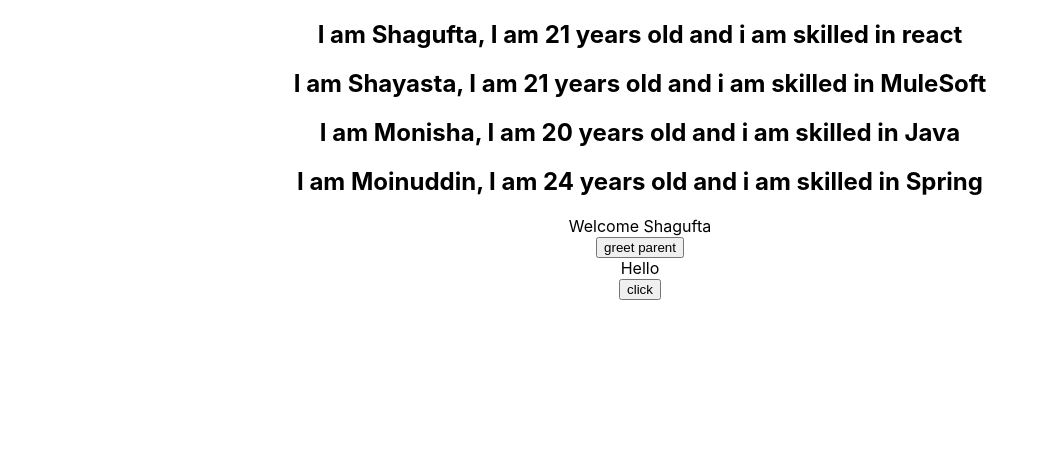
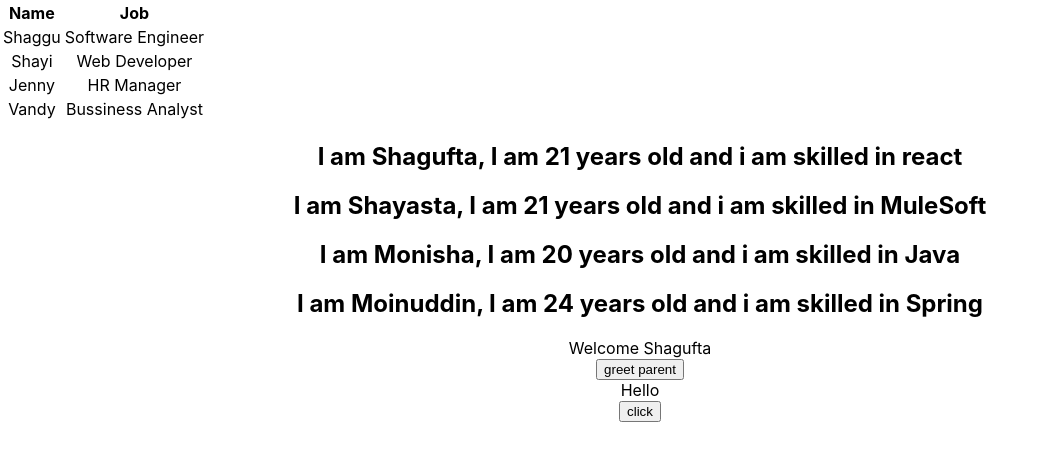
Before and after one commit to sandhyab9113/DXC_REACT, a React (Create React App) app: page / in a window 1280 px wide. Shown: the top 460 px of the page, without its empty margins (0-1045 px from the left). Built offline with nearby package versions, Linux system fonts and the light colour scheme.

Commit message:
Tables Class Using map()

```diff
--- a/src/App.js
+++ b/src/App.js
@@ -6,36 +6,22 @@ import Message from './components/Message';
 import Counter from './components/Counter';
 import ClassClick from './components/ClassClick';
 import FunctionClick from './components/FunctionClick';
-
 import EventBind from './components/EventBind';
-
 import ParentComponent from './components/ParentComponent';
-
 import UserGreeting from './components/UserGreeting';
-
 import NameList from './components/NameList';
-
-
-
-
-
+import Table from './components/Table';
 
 
 function App() {
-
   return (
-
     <div className="App">
-
+      <Table />
       <NameList />
-
       <UserGreeting />
-
       <ParentComponent />
-
       <EventBind />
     </div>
   );
 }
-
 export default App;
--- /dev/null
+++ b/src/components/Table.js
@@ -0,0 +1,49 @@
+import React, { Component } from 'react'
+
+const TableHeader = () => {
+    return (
+        <thead>
+            <tr>
+                <th>Name</th>
+                <th>Job</th>
+            </tr>
+        </thead>
+    )
+}
+
+const TableBody = () => {
+    return (
+        <tbody>
+            <tr>
+                <td>Shaggu</td>
+                <td>Software Engineer</td>
+            </tr>
+            <tr>
+                <td>Shayi</td>
+                <td>Web Developer</td>
+            </tr>
+            <tr>
+                <td>Jenny</td>
+                <td>HR Manager</td>
+            </tr>
+            <tr>
+                <td>Vandy</td>
+                <td>Bussiness Analyst</td>
+            </tr>
+        </tbody>
+    )
+}
+export class Table extends Component {
+    render() {
+        return (
+            <div>
+                <table>
+                    <TableHeader />
+                    <TableBody />
+                </table>
+            </div>
+        )
+    }
+}
+
+export default Table
```
